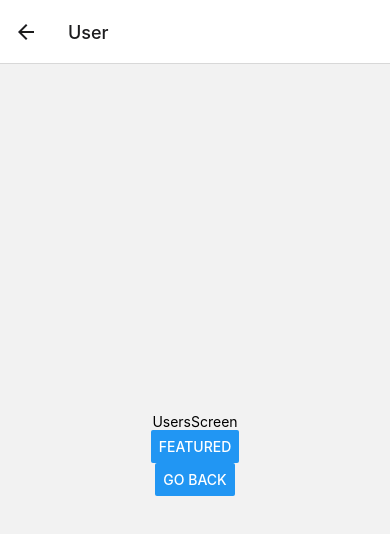
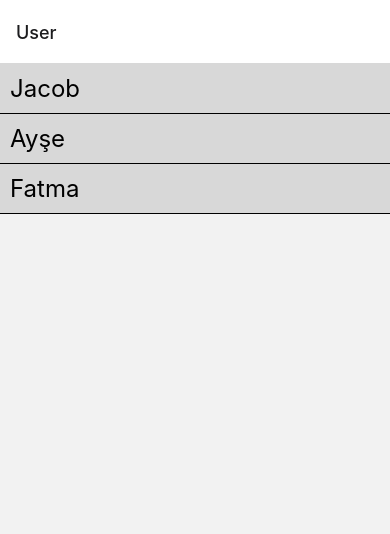
Before and after one commit to actjacob/Navigation, a React Native app: screen /Users in a window 390 px wide. Shown: the top 534 px of the page. Built offline with nearby package versions, Linux system fonts and the light colour scheme.

Commit message:
Passing parameters to routes Process Between Screens

```diff
--- a/App.js
+++ b/App.js
@@ -4,6 +4,7 @@ import * as React from "react";
 
 //screens
 import HomeScreen from "./src/screens/Home/homepage";
+import UserDetail from "./src/screens/UserDetail/UserDetail";
 import UsersScreen from "./src/screens/Users/userspage";
 
 const Stack = createNativeStackNavigator();
@@ -11,7 +12,7 @@ const Stack = createNativeStackNavigator();
 function App() {
   return (
     <NavigationContainer>
-      <Stack.Navigator initialRouteName="Home">
+      <Stack.Navigator initialRouteName="Users">
         <Stack.Screen
           name="Home"
           component={HomeScreen}
@@ -22,6 +23,11 @@ function App() {
           component={UsersScreen}
           options={{ title: "User" }}
         />
+        <Stack.Screen
+          name="UserDetail"
+          component={UserDetail}
+          options={{ title: "Detail" }}
+        />
       </Stack.Navigator>
     </NavigationContainer>
   );
--- /dev/null
+++ b/src/screens/UserDetail/UserDetail.js
@@ -0,0 +1,27 @@
+import React from 'react';
+import { StyleSheet, Text, View } from 'react-native';
+
+const UserDetail = ({ route }) => {
+  const data = route.params
+
+
+
+
+  return (
+    <View>
+      <Text style={styles.text} >UserDetail</Text>
+      <Text style={styles.text} >{JSON.stringify(data,null,2)}  </Text>
+
+    </View>
+  )
+}
+
+
+const styles = StyleSheet.create({
+  text: {
+    fontSize: 24
+  }
+
+})
+
+export default UserDetail
--- /dev/null
+++ b/src/screens/Users/item.js
@@ -0,0 +1,34 @@
+import { useNavigation } from '@react-navigation/native';
+import React from 'react';
+import { StyleSheet, Text, TouchableOpacity, View } from 'react-native';
+
+
+const Item = ({ item }) => {
+  const navigation = useNavigation();
+
+  return (
+    <View style={styles.container}>
+      <TouchableOpacity onPress={() => navigation.navigate("UserDetail",item)}>
+        <Text style={styles.text} >{item.name} </Text>
+      </TouchableOpacity>
+    </View>
+  )
+}
+
+
+const styles = StyleSheet.create({
+  container: {
+    padding: 10,
+    backgroundColor: "#D8D8D8",
+    borderBottomWidth: 1
+
+  },
+  text: {
+    fontSize: 24,
+
+
+  },
+
+});
+
+export default Item
--- a/src/screens/Users/userspage.js
+++ b/src/screens/Users/userspage.js
@@ -1,13 +1,22 @@
 import React from "react";
-import { Button, Text, View } from "react-native";
+import { FlatList, View } from "react-native";
+import Item from "./item";
 
-const UsersScreen = ({ navigation }) => {
+
+const data = [
+  { id: 1, name: "Jacob" },
+  { id: 2, name: "Ayşe" },
+  { id: 3, name: "Fatma" },
+]
+
+const UsersScreen = () => {
   return (
-    <View style={{ flex: 1, alignItems: "center", justifyContent: "center" }}>
-      <Text>UsersScreen</Text>
-      <Button title="Featured" onPress={() => navigation.navigate("Home")} />
-      <Button title="Go Back" onPress={() => navigation.goBack()} />
-
+    <View style={{flex:1}} >
+      <FlatList
+        data={data}
+        keyExtractor={(item) => item.id}
+        renderItem={({ item }) => <Item item={item}  />}
+      />
     </View>
   );
 };
```
Also changed, not shown: assets/Ekran görüntüsü 2024-09-21 235007.jpg (added).
